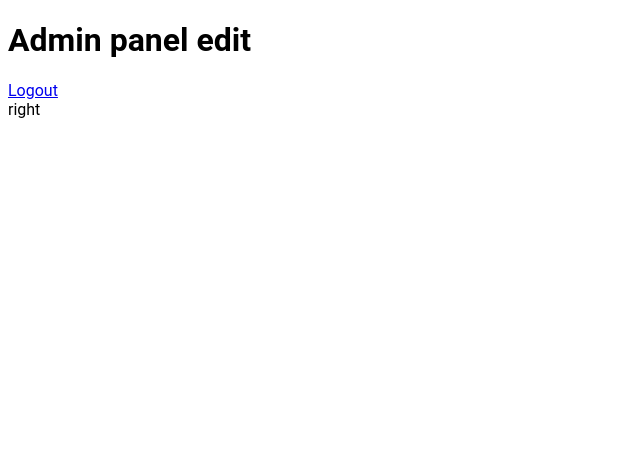
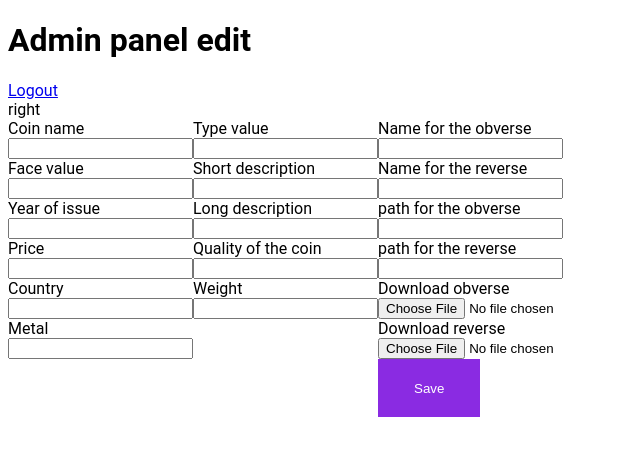
Before and after one commit to Chingiz-dev/rare-coins, a React (Create React App) app in the folder client/: page /admin/edit in a window 1280 px wide. Shown: the top 456 px of the page, without its empty margins (0-640 px from the left). Built offline with nearby package versions, Linux system fonts and the light colour scheme.

Commit message:
edit coin template

```diff
--- a/client/src/App.js
+++ b/client/src/App.js
@@ -13,6 +13,7 @@ class App extends React.Component {
   state = {
     filter: {},
     coinDetails: '',
+    editCoin: {},
     token: localStorage.getItem('token'),
     username: localStorage.getItem('username')
   }
@@ -46,6 +47,12 @@ class App extends React.Component {
     this.setState({ coinDetails: value });
   }
 
+  editCoin = (value) => {
+    this.setState({
+      editCoin: value,
+    })
+  }
+
   render = () => {
     return (
 
@@ -55,10 +62,11 @@ class App extends React.Component {
             <HomePage changeFilter={this.changeFilter} />
           </Route>
           <Route path="/search" exact>
-            <SearchCoin  changeComplexFilter={this.changeComplexFilter} />
+            <SearchCoin changeComplexFilter={this.changeComplexFilter} />
           </Route>
           <Route path="/coinslist" exact>
-            <CoinsList filter={this.state.filter}
+            <CoinsList
+              filter={this.state.filter}
               changeCoin={this.changeCoin}
               changeFilter={this.changeFilter} />
           </Route>
@@ -66,10 +74,13 @@ class App extends React.Component {
             <OneCoin coin={this.state.coinDetails} />
           </Route>
           <Route path="/admin" exact>
-            <AdminPanel onLogin={this.onLogin} onLogout={this.onLogout} />
+            <AdminPanel
+              onLogin={this.onLogin}
+              onLogout={this.onLogout}
+              editCoin={this.editCoin} />
           </Route>
           <Route path="/admin/edit" exact>
-            <EditCoin token={this.state.token} />
+            <EditCoin token={this.state.token} coin={this.state.editCoin}/>
           </Route>
           <Route path="/admin/add" exact>
             <AddCoin token={this.state.token} />
--- a/client/src/components/AdminCoin.js
+++ b/client/src/components/AdminCoin.js
@@ -28,6 +28,7 @@ class AdminCoin extends React.Component {
       )
       .then((data) => {
         console.log(data);
+        this.props.rerenderAdmin();
       })
   }
 
--- a/client/src/pages/AdminPanel.js
+++ b/client/src/pages/AdminPanel.js
@@ -17,9 +17,9 @@ class AdminPanel extends Component {
     this.setState({ filter: value });
   }
 
-  changeCoin = (coin) => {
-    console.log(coin.coinID);
-  }
+  // changeCoin = (coin) => {
+  //   console.log(coin.coinID);
+  // }
 
   componentDidMount = () => {
     this.state.username && this.getCoins();
@@ -40,6 +40,10 @@ class AdminPanel extends Component {
 
   handleInput = (evt) => {
     this.setState({ [evt.target.id]: evt.target.value });
+  }
+
+  rerendeAdmin = () => {
+    this.getCoins();
   }
 
   handleLogout = () => {
@@ -76,7 +80,7 @@ class AdminPanel extends Component {
         <Header>
           <H1>Admin panel</H1>
           <HomeLink>
-            <StyledLink to="/" onClick={this.handleLogout} >back to homepage</StyledLink>
+            <StyledLink to="/" onClick={this.handleLogout} >Log out to homepage</StyledLink>
           </HomeLink>
         </Header>
         {this.state.username ?
@@ -95,10 +99,11 @@ class AdminPanel extends Component {
               {this.state.coins.map(coin => <AdminCoin
                 key={coin.coinID}
                 coin={coin}
-                changeCoin={this.changeCoin}
-                // editCoin={this.props.editCoin}
+                rerenderAdmin={this.rerendeAdmin}
+                editCoin={this.props.editCoin}
+              // editCoin={this.props.editCoin}
 
-                />)}
+              />)}
             </div>
 
 
--- a/client/src/pages/EditCoin.js
+++ b/client/src/pages/EditCoin.js
@@ -1,14 +1,160 @@
 import React, { Component } from 'react';
 import { Link } from 'react-router-dom';
+import styled from 'styled-components';
+
 class EditCoin extends Component {
+
+  state = {
+    coin: {},
+    coinID: '',
+    typ: '',
+    coin: "",
+    shortD: "",
+    longD: "",
+    country: "",
+    metal: "",
+    quality: "",
+    denom: "",
+    year: '',
+    weight: '',
+    price: '',
+    obv: "",
+    rev: "",
+    coinobv: '',
+    coinrev: '',
+    token: localStorage.getItem('token'),
+  }
+
+  componentDidMount() {
+    this.setState({
+      coin: this.props.coin
+    });
+  }
+
+  handleInput = (evt) => {
+    this.setState({ [evt.target.id]: evt.target.value });
+  }
+
   render = () => {
+    console.log(this.state.coin);
+    const { coin } = this.state;
     return (
       <div>
         <div><header><h1>Admin panel edit</h1>
           <Link to="/">Logout</Link></header></div>
         <div>right</div>
+        <Form onSubmit={this.handleSubmit}>
+          <div>
+            <label htmlFor="coin">Coin name</label>
+            <div>
+              <input type="text" id="coin" onChange={this.handleInput} value={coin.coin} />
+            </div>
+
+            <label htmlFor="denom">Face value</label>
+            <div>
+              <input type="text" id="denom" onChange={this.handleInput} value={coin.denom} />
+            </div>
+
+            <label htmlFor="year">Year of issue</label>
+            <div>
+              <input type="number" id="year" onChange={this.handleInput} value={coin.year} />
+            </div>
+
+            <label htmlFor="price">Price</label>
+            <div>
+              <input type="number" id="price" onChange={this.handleInput} value={coin.price} />
+            </div>
+
+            <label htmlFor="country">Country</label>
+            <div>
+              <input type="text" id="country" onChange={this.handleInput} value={coin.country} />
+            </div>
+
+            <label htmlFor="metal">Metal</label>
+            <div>
+              <input type="text" id="metal" onChange={this.handleInput} value={coin.metal} />
+            </div>
+
+          </div>
+          <div>
+
+            <label htmlFor="typ">Type value</label>
+            <div>
+              <input type="text" id="typ" onChange={this.handleInput} value={coin.typ} />
+            </div>
+
+            <label htmlFor="shortD">Short description</label>
+            <div>
+              <input type="text" id="shortD" onChange={this.handleInput} value={coin.shortD} />
+            </div>
+
+            <label htmlFor="longD">Long description</label>
+            <div>
+              <input type="text" id="longD" onChange={this.handleInput} value={coin.longD} />
+            </div>
+
+            <label htmlFor="quality">Quality of the coin</label>
+            <div>
+              <input type="text" id="quality" onChange={this.handleInput} value={coin.quality} />
+            </div>
+
+            <label htmlFor="weight">Weight</label>
+            <div>
+              <input type="text" id="weight" onChange={this.handleInput} value={coin.weight} />
+            </div>
+
+          </div>
+          <div>
+            <label htmlFor="obv">Name for the obverse</label>
+            <div>
+              <input type="text" id="obv" onChange={this.handleInput} value={coin.obv} />
+            </div>
+            <label htmlFor="rev">Name for the reverse</label>
+            <div>
+              <input type="text" id="rev" onChange={this.handleInput} value={coin.rev} />
+            </div>
+
+            <label htmlFor="coinobv">path for the obverse</label>
+            <div>
+              <input type="text" id="coinobv" onChange={this.handleInput} value={coin.coinobv} />
+            </div>
+            <label htmlFor="coinrev">path for the reverse</label>
+            <div>
+              <input type="text" id="coinrev" onChange={this.handleInput} value={coin.coinrev} />
+            </div>
+
+            <label htmlFor="upobv">Download obverse</label>
+            <div>
+              <input type="file" id="upobv" ref={this.fileInput} />
+            </div>
+
+            <label htmlFor="uprev">Download reverse </label>
+            <div>
+              <input type="file" id="uprev" ref={this.fileInput} />
+            </div>
+
+            <Button type="submit">Save</Button>
+          </div>
+
+        </Form>
       </div>
     )
   }
 }
 export default EditCoin;
+
+const Form = styled.form`
+    display: flex;
+`;
+
+const Button = styled.button`
+    border: none;
+    width: 8vw;
+    height: 7.3vh;
+    background-color: blueviolet;
+    color: white;
+    &:hover{
+      border-radius: 3px;
+      opacity: 0.8;
+      cursor: pointer;}
+`;
```
Lines whose indentation alone changed are shown as unchanged.
